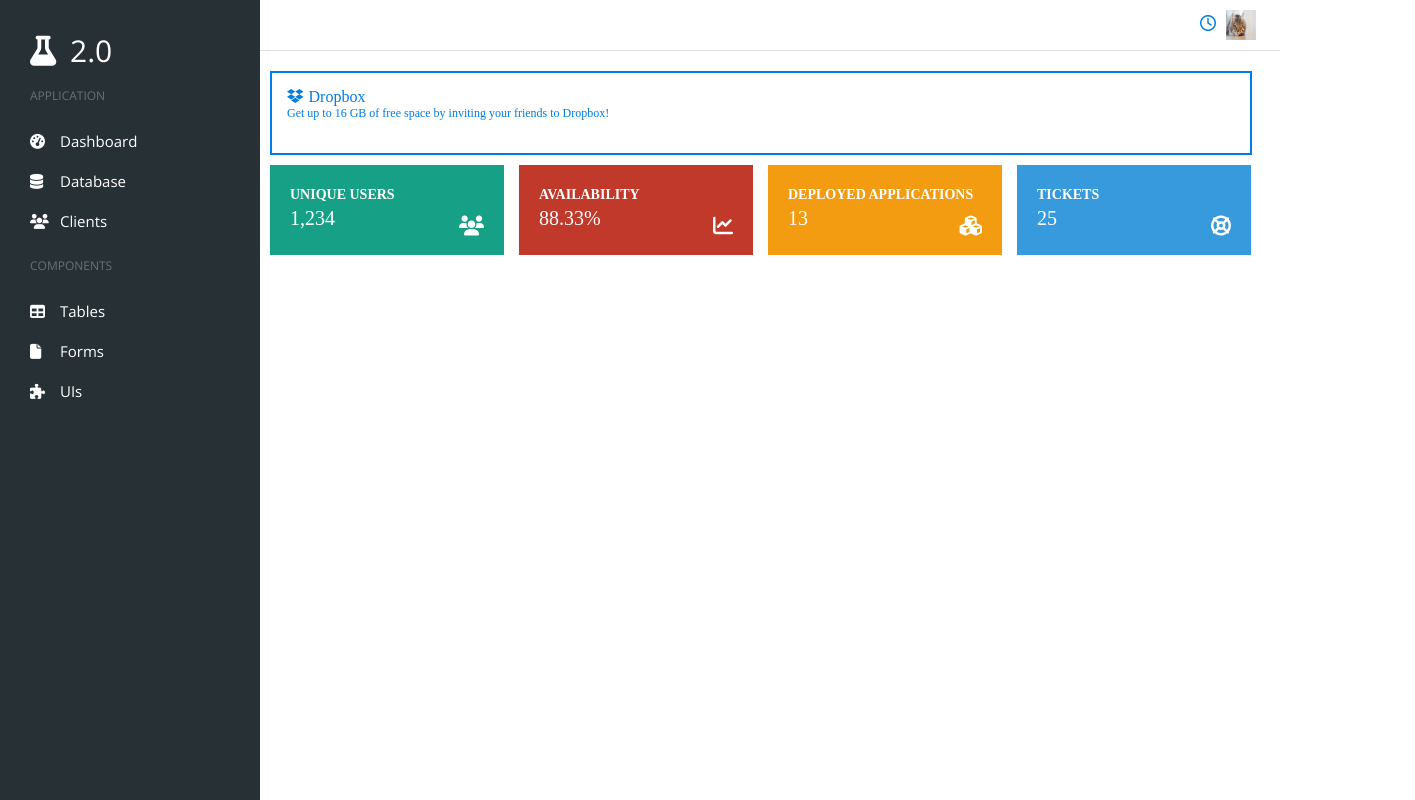
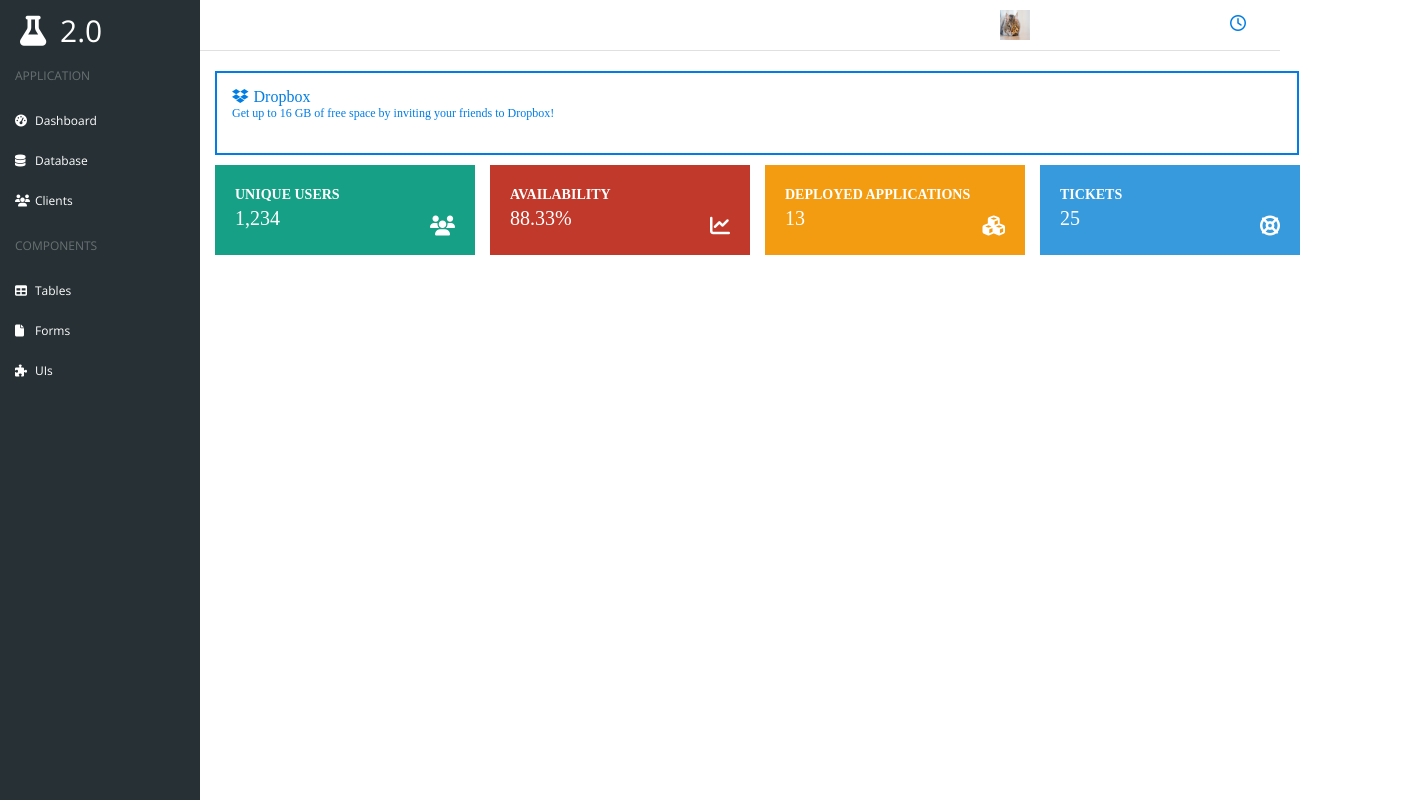
Before and after one commit to mbonghanoy/dashboard, a plain HTML site: page index.html in a window 1280 px wide. Shown: the whole page, 1415 px wide, since content can reach past the window. Drawn offline with nearby package versions, Linux system fonts and the light colour scheme.

Commit message:
fixed cards

```diff
--- a/css/style.css
+++ b/css/style.css
@@ -8,12 +8,12 @@
     float: left;
 }
 .menu{
-    padding: 30px;
     background-color: #273135;
     width: 200px;
     height: 100%;
     color: white;
     font-family: "Open Sans";
+    z-index: 1;
     position: fixed;
 }
 .menu h2{
@@ -34,29 +34,34 @@ a{
     font-size: 12px;
     opacity: .3;
     line-height: 50px;
-}
-.menu-bar .fa fa-flask{
-    font-size: 20px;
+    padding-left: 15px;
 }
 .title-icon{
     font-size: 30px;
     float: left;
+    margin-left: 20px;
 }
 .title{
     position: relative;
-    margin-left: 40px;
+    margin-left: 60px;
     font-size: 30px;
+    margin-top: 10px;
 }
 .mini-content{
-    font-size: 15px;
+    font-size: 12px;
     line-height: 40px;
     word-spacing: 50px;
+}
+.mini-content li{
+    width: 100%;
+    padding-right: 10px;
+    padding-left: 15px;
 }
 .icons{
     float: left;
 }
 .mini-content p{
-    margin-left: 30px;
+    margin-left: 20px;
 }
 .header-content{
     width: 100%;
@@ -64,18 +69,17 @@ a{
     border-bottom: 1px solid #E0E0E0;
 }
 .right-container{
-    width: 100%;
+    width: 1000px;
     height: 100%;
 }
 .drop-box{
     margin-top: 20px;
-    margin-left: 270px;
-    width: 948px;
+    width: 1050px;
     height: 50px;
     border: 2px solid #007EE5;
     padding: 15px;
-    overflow: hidden;
-    color: #007EE5
+    color: #007EE5;
+    margin-left: 200px;
 }
 .main-content{
     margin: 0 auto;
@@ -96,11 +100,12 @@ a{
     overflow: hidden;
     float: left;
     top: 15px;
+
 }
 .right-container img{
     position: relative;
     top: 10px;
-    left: 1210px;
+    left: 1000px;
     width: 30px;
     height: 30px;
     float: left;
@@ -109,7 +114,6 @@ a{
 .card{
     margin-top: 10px;
     float: left;
-    width: 1000px;
     height: 50px;
     padding: 20px;
     margin-right: 15px;
@@ -125,10 +129,10 @@ a{
     font-size: 20px;
 }
 .card.card-4{
-    width: 194px;
+    width: 220px;
 }
 .card:first-child{
-    margin-left: 270px;
+    margin-left: 200px;
     background-color: #16A085;
 }
 .card:nth-child(2){
@@ -147,9 +151,13 @@ a{
     float: right;
     font-size: 20px;
 }
-.mini-content li{
-    width: 100%;
-}
 .mini-content li:hover{
     background-color: black;
 }
+.main-content{
+    margin-left: 15px;
+}
+.content-margin{
+    margin-left: 15px;
+    width: 1400px;
+}
--- a/index.html
+++ b/index.html
@@ -76,14 +76,14 @@
     </div>
     <div class="header-content">
         <div class="right-container">
+            <img src="img/profile.jpeg" alt="">
             <div class="clock">
                 <i class="fa fa-clock-o" aria-hidden="true"></i>
             </div>
-            <img src="img/profile.jpeg" alt="">
         </div>
     </div>
-    <div class="main-content">
-        <div class="right-container">
+    <div class="right-container">
+        <div class="main-content">
             <div class="drop-box">
                 <div class="icon-drop-box">
                     <i class="fa fa-dropbox" aria-hidden="true"></i>
@@ -92,7 +92,9 @@
                 <p class="drop-box-content">Get up to 16 GB of free space by inviting your friends to Dropbox!<a href="">click here</a></p>
             </div>
         </div>
+    </div>
         <div class="right-container">
+            <div class="content-margin">
             <div class="card card-4">
                 <div class="card1">
                     <div class="card-title">
```
